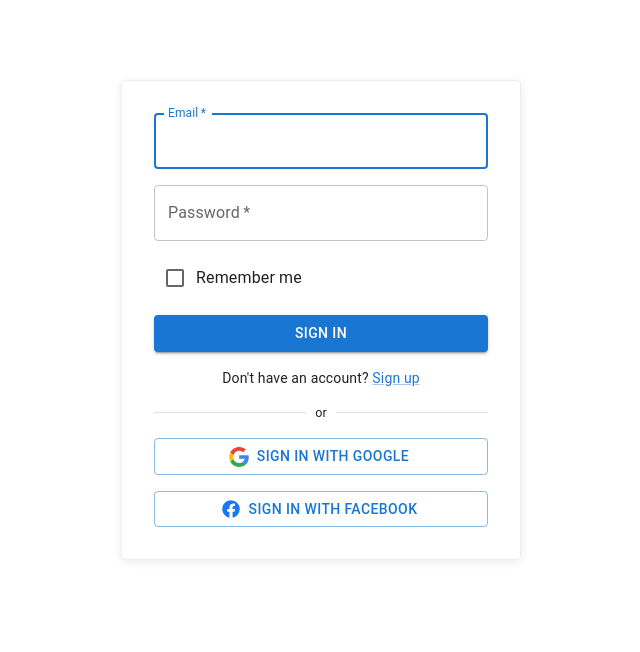
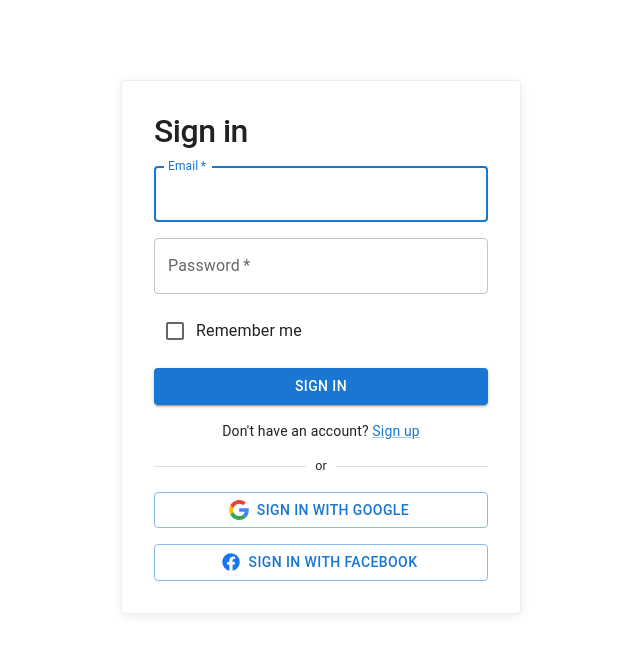
Before and after one commit to React-in-Thai/learn-material-ui-v6, a React (Vite) app: page / in a window 1280 px wide. Shown: the top 652 px of the page, without its empty margins (319-959 px from the left). Built offline with nearby package versions, Linux system fonts and the light colour scheme.

Commit message:
lesson 10 solution

```diff
--- a/src/App.tsx
+++ b/src/App.tsx
@@ -25,6 +25,9 @@ function App() {
     >
       <Stack spacing={2}>
         <CssBaseline /> {/* Reset CSS */}
+        <Typography variant="h1" sx={{ fontSize: "2rem", fontWeight: 500 }}>
+          Sign in
+        </Typography>
         <TextField
           label="Email"
           id="email"
```
